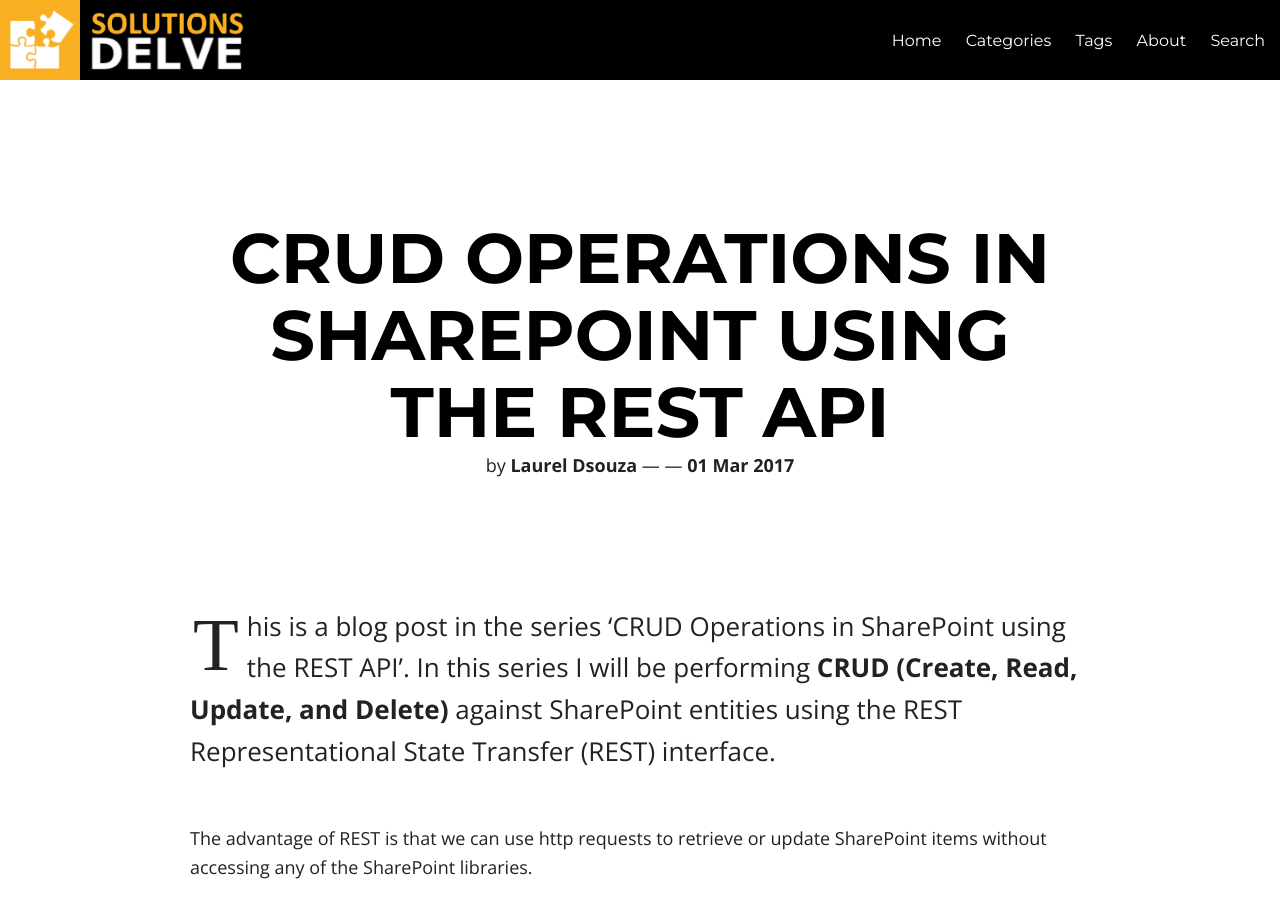
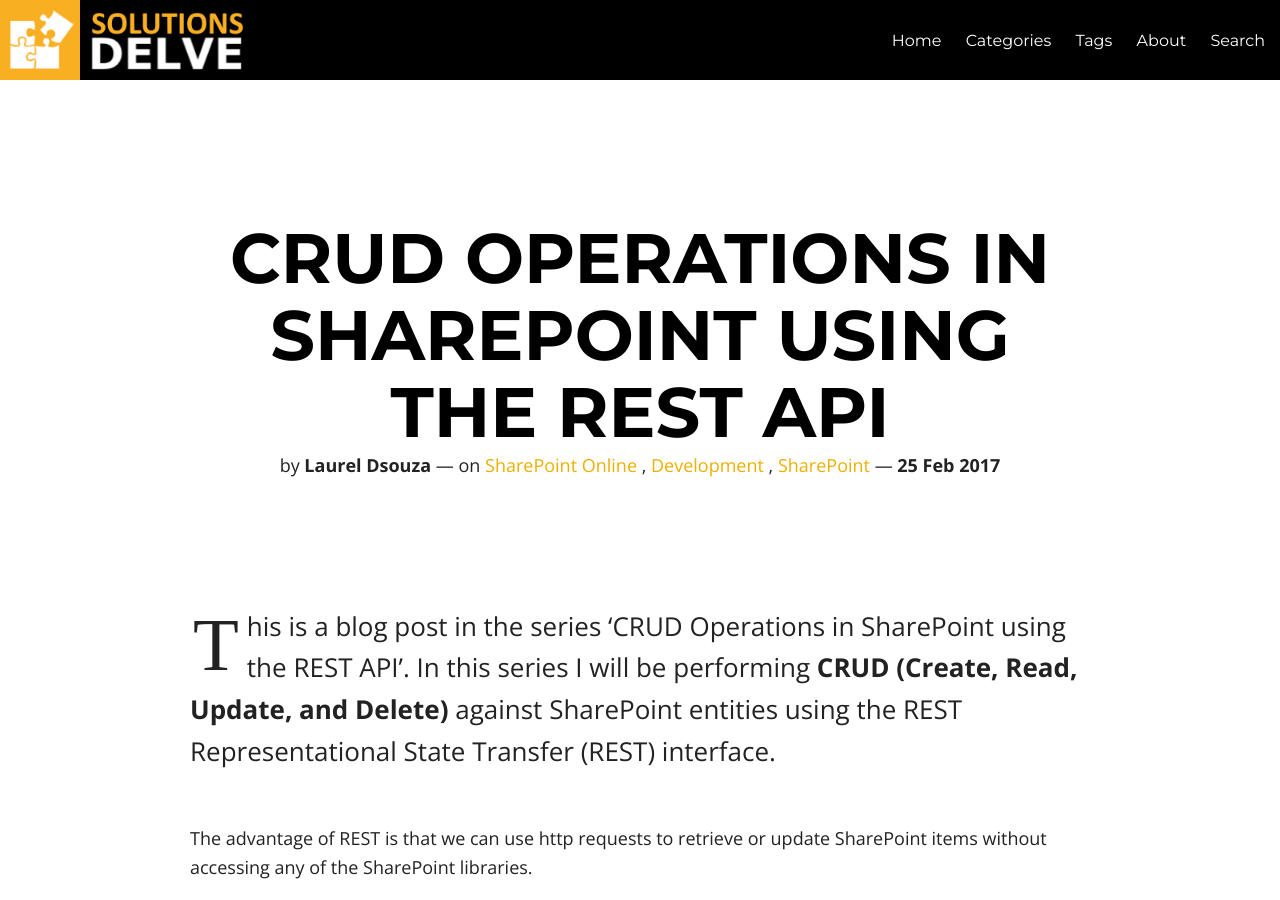
Before and after one commit to ldsouza/ldsouza.github.io, a Jekyll site: the page built from _posts/2017-02-25-crud-operations-in-sharepoint-using-the-rest-api.md, in a window 1280 px wide and 900 px high. Built offline with Jekyll 4.4.1, drawn with Linux system fonts in a browser that asks for light colours; nearby versions of some CDN libraries.

Commit message:
Update and rename 2017-03-01-crud-operations-in-sharepoint-using-the-rest-api.md to 2017-02-25-crud-operations-in-sharepoint-using-the-rest-api.md

```diff
--- a/_posts/2017-03-01-crud-operations-in-sharepoint-using-the-rest-api.md
+++ b/_posts/2017-02-25-crud-operations-in-sharepoint-using-the-rest-api.md
@@ -1,8 +1,10 @@
 ---
 layout: post
-published: true
-mathjax: false
-featured: false
+category: SharePoint
+tags:
+  - SharePoint Online
+  - Development
+  - SharePoint
 comments: false
 title: CRUD Operations in SharePoint using the REST API
 ---
```
